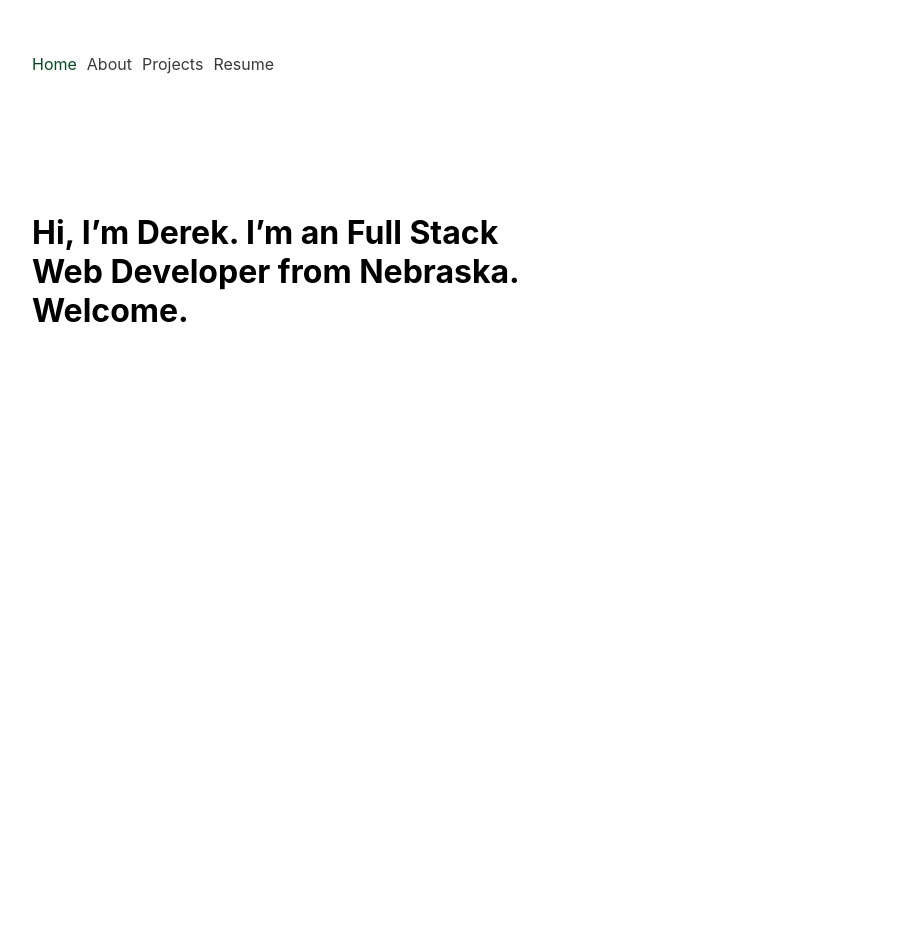
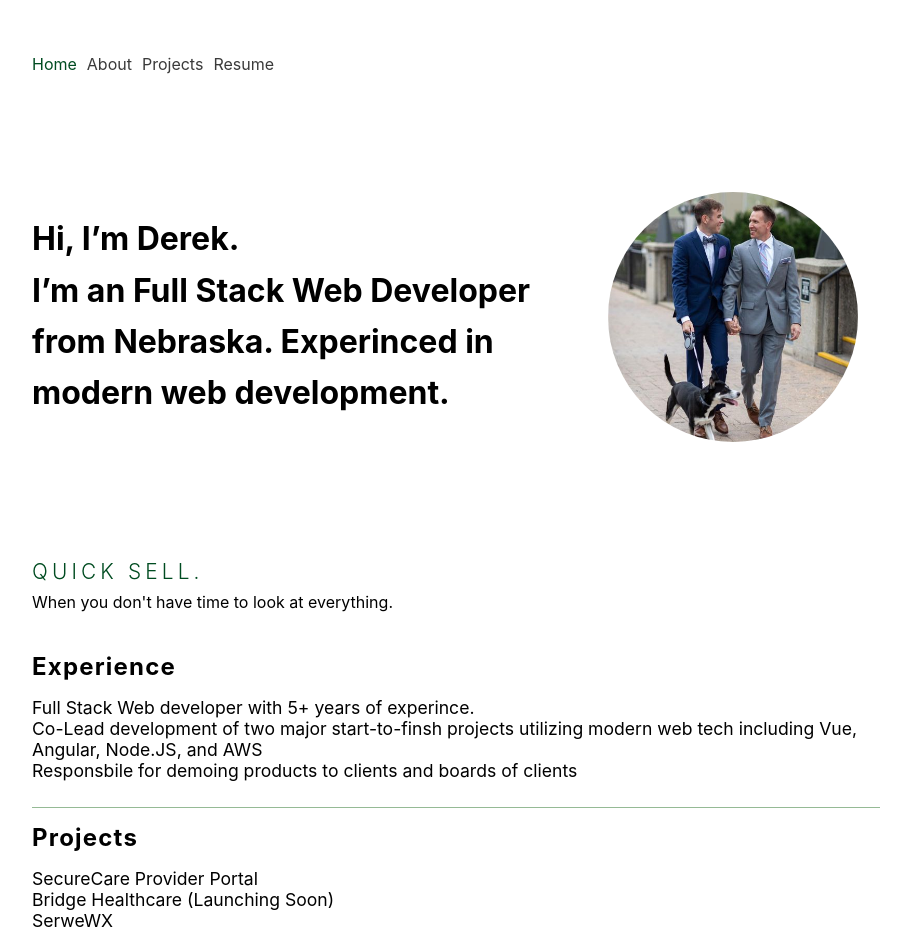
Before and after one commit to dpacula/pacula.dev, a React (Create React App) app: page / in a window 1280 px wide. Shown: the top 952 px of the page, without its empty margins (184-1095 px from the left). Before the commit the page ends 800 px from the top, so only its background shows below. Built offline with nearby package versions, Linux system fonts and the light colour scheme.

Commit message:
creation of home page details and overall theme

```diff
--- a/src/index.js
+++ b/src/index.js
@@ -10,11 +10,11 @@ import { BrowserRouter} from 'react-router-dom';
 ReactDOM.render(
   <BrowserRouter>
     <div class="row">
-      <div class="col-lg-2"></div>
-      <div class="col-lg-10">
+      <div class="col-lg-2 col-md-2 col-sm-2 col-xs-2"></div>
+      <div class="col-lg-8 col-md-8 col-sm-8 col-xs-8">
         <App />
       </div>
-      <div class="col-lg-2"></div>
+      <div class="col-lg-2 col-md-2 col-sm-2 col-xs-2"></div>
     </div>
   </BrowserRouter>,
   document.getElementById('root')
--- a/src/pages/home.jsx
+++ b/src/pages/home.jsx
@@ -1,10 +1,49 @@
 import React from 'react';
+import me from '../assets/me.jpg';
 
 function Home() {
   return (
     <div class="row">
-      <div class="col-lg-6 col-md-6 col-xs-6">
-          <div class="box"><h1>Hi, I’m Derek. I’m an Full Stack Web Developer from Nebraska. Welcome.</h1></div>
+      <div class="col-lg-12 col-md-12 col-xs-12">
+          <div class="row">
+            <div class="col-lg-8 col-md-12 col-sm-12 col-xs-12 bottom">
+              <div class="main-header"><h1>Hi, I’m Derek. <br></br> I’m an Full Stack Web Developer from Nebraska. Experinced in modern web development.</h1></div>
+            </div>
+            <div class="col-lg-4 top">
+              <div><img class="main-header-img" src={me} alt="me"></img></div>
+            </div>
+          </div>
+      </div>
+      <div class="col-lg-12 col-md-12 col-xs-12">
+          <div class="quick-sell-container">
+            <div class="quick-sell-container-header">
+              <h2>Quick Sell.</h2>
+              <p>When you don't have time to look at everything.</p>
+            </div>
+            <div class="quick-sell-subc">
+              <h3>Experience</h3>
+              <ul>
+                <li>Full Stack Web developer with 5+ years of experince.</li>
+                <li>Co-Lead development of two major start-to-finsh projects utilizing modern web tech including Vue, Angular, Node.JS, and AWS</li>
+                <li>Responsbile for demoing products to clients and boards of clients</li>
+              </ul>
+            </div>
+            <div class="quick-sell-subc">
+              <h3>Projects</h3>
+              <ul>
+                <li>SecureCare Provider Portal</li>
+                <li>Bridge Healthcare (Launching Soon)</li>
+                <li>SerweWX</li>
+              </ul>
+            </div>
+            <div class="quick-sell-subc">
+              <h3>About Me</h3>
+              <ul>
+                <li>Native Nebraskan born and raised.</li>
+                <li>Crazy about tech</li>
+              </ul>
+            </div>
+          </div>
       </div>
   </div>
   );
--- a/src/styles/main.scss
+++ b/src/styles/main.scss
@@ -10,6 +10,33 @@ body {
 code {
   font-family: source-code-pro, Menlo, Monaco, Consolas, 'Courier New',
     monospace;
+}
+
+$breakpoints: ('xs': 30em,
+  'sm': 48em,
+  'md': 64em,
+  'lg': 75em) !default;
+
+/// Mixin to manage responsive breakpoints
+/// @author Hugo Giraudel
+/// @param {String} $breakpoint - Breakpoint name
+/// @require $breakpoints
+@mixin respond-to($breakpoint) {
+
+  // If the key exists in the map
+  @if map-has-key($breakpoints, $breakpoint) {
+
+    // Prints a media query based on the value
+    @media (max-width: map-get($breakpoints, $breakpoint)) {
+      @content;
+    }
+  }
+
+  // If the key doesn't exist in the map
+  @else {
+    @warn "Unfortunately, no value could be retrieved from `#{$breakpoint}`. "
+    +"Available breakpoints are: #{map-keys($breakpoints)}.";
+  }
 }
 
 $main: #3a3a3a;
@@ -25,6 +52,13 @@ header {
   height: 8rem;
 }
 
+h1 {
+  line-height: 1.6;
+  letter-spacing: 1.2;
+}
+
+
+
 nav a {
   margin-right: 10px;
   text-decoration: none;
@@ -38,3 +72,78 @@ nav a {
 .is-active {
   color: $accent;
 }
+
+.main-header {
+  height: 20rem;
+}
+
+.main-header-img {
+  border-radius: 50%;
+  height: 250px;
+  width: 250px;
+}
+
+.top {
+  @include respond-to('md') {
+    position: absolute;
+    left: 50%;
+    top: 50%;
+    transform: translate(-50%,-50%);
+  }
+}
+
+.bottom {
+  @include respond-to('md') {
+    margin-top: 320px;
+    h1 {
+      font-size: 1.75em;
+    }
+  }
+}
+
+.quick-sell-container-header {
+  margin-bottom: 25px;
+  h2 {
+    color: $accent;
+    font-weight: 300;
+    letter-spacing: .2em;
+    font-size: 1.3em;
+    text-transform: uppercase;
+    margin-bottom: 0;
+    line-height: 2;
+  }
+  p {
+    margin: 0;
+  }
+}
+
+.quick-sell-subc {
+  padding: 10px 0px;
+  border-bottom: 1.25px solid rgba(138, 179, 138, 0.9);
+
+  ul {
+    padding: 0;
+    list-style-type: none;
+
+    li {
+      margin: none;
+      font-size: 1.1em;
+    }
+  }
+
+  h3 {
+    margin: 5px 0 0 0;
+    letter-spacing: .05em;
+    font-size: 1.5em;
+  }
+
+  &:hover {
+    background-color: rgba(138, 179, 138, 0.9);
+    border-bottom: 1.25px solid  rgba(138, 179, 138, 0.9);
+
+    h3 {
+      color: $accent;
+    }
+  }
+
+}
```
Also changed, not shown: src/assets/me.jpg (added).
